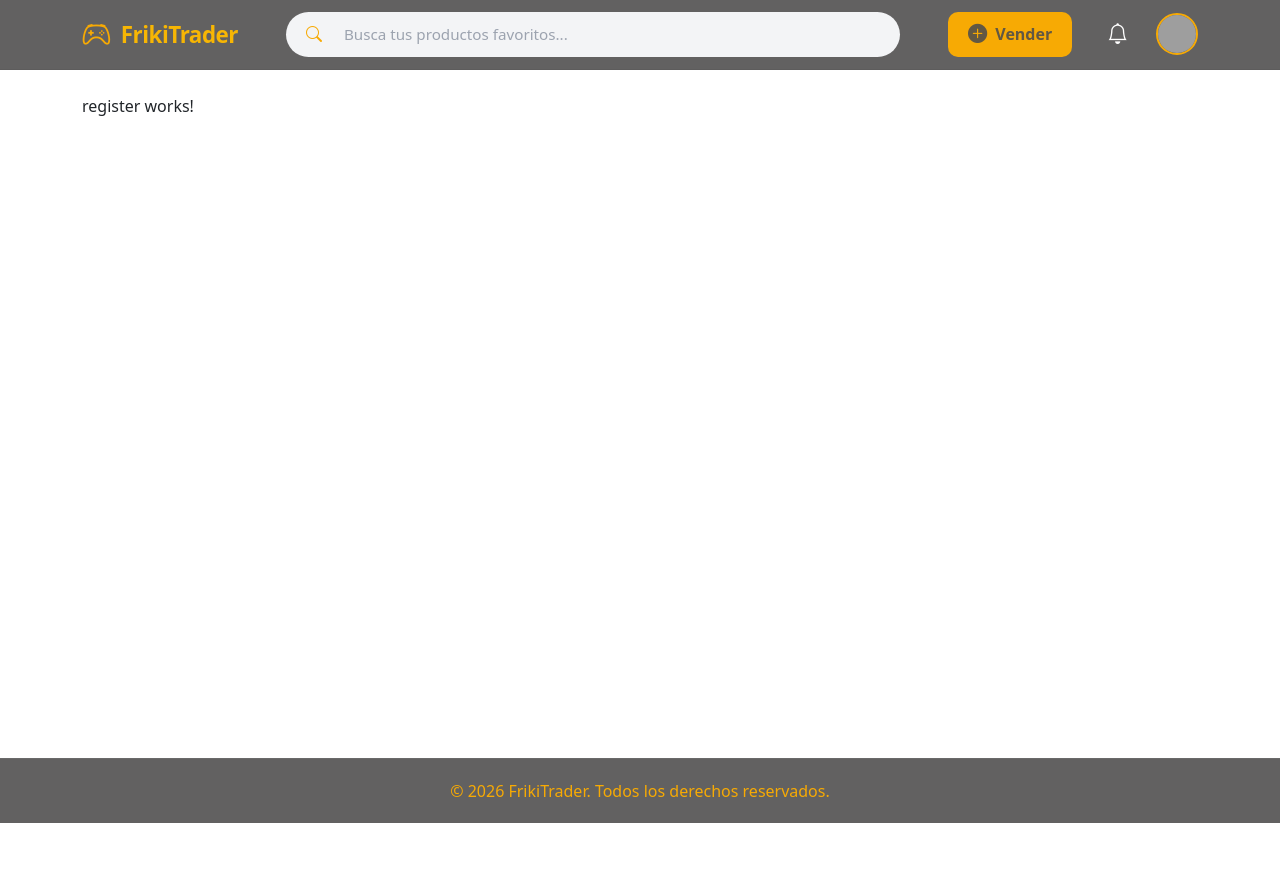
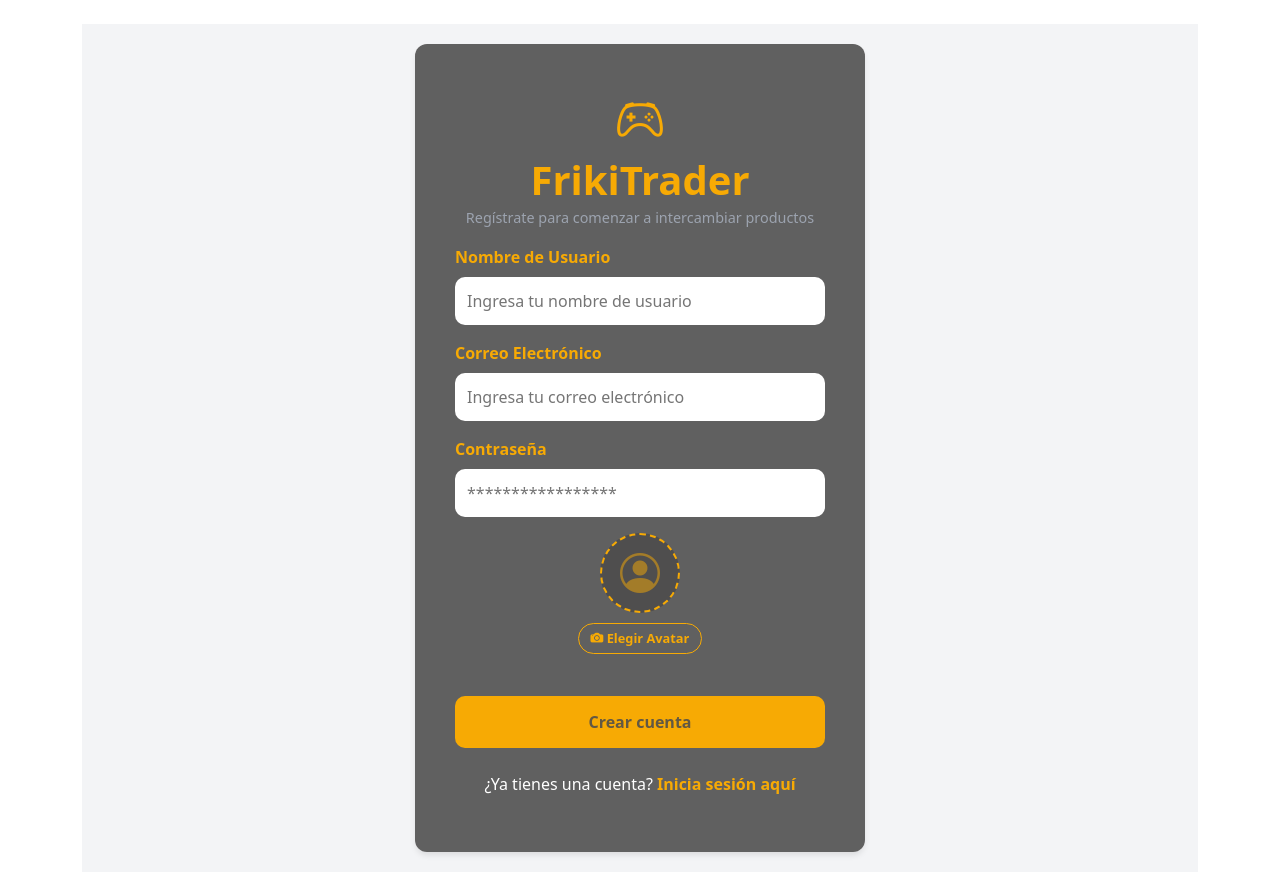
Before and after one commit to haakon1983/FrikiTrader, an Angular app in the folder FrikiTrader-Web/: page /register in a window 1280 px wide. Before the commit the page ends 823 px from the top, so only its background shows below. Built offline with nearby package versions, Linux system fonts and the light colour scheme; grey boxes are pictures that could not be loaded.

Commit message:
WEB:add register component & formulario & rutas

```diff
--- a/FrikiTrader-Web/src/app/app.html
+++ b/FrikiTrader-Web/src/app/app.html
@@ -1,5 +1,5 @@
-<app-header *ngIf="router.url !== '/login'"></app-header>
+<app-header *ngIf="!isAuthPage()"></app-header>
 <main class="container my-4" style="min-height: 80vh;">
   <router-outlet></router-outlet>
 </main>
-<app-footer *ngIf="router.url !== '/login'"></app-footer>
+<app-footer *ngIf="!isAuthPage()"></app-footer>
--- a/FrikiTrader-Web/src/app/app.ts
+++ b/FrikiTrader-Web/src/app/app.ts
@@ -17,4 +17,9 @@ import { signal } from "@angular/core";
 export class App {
   constructor(public router: Router) {};
   protected readonly title = signal('FrikiTrader-Web');
+
+  isAuthPage(): boolean {
+    const autRoutes = ['/login', '/register', '/'];
+    return autRoutes.includes(this.router.url);
+  }
 }
--- a/FrikiTrader-Web/src/app/features/auth/login/login.html
+++ b/FrikiTrader-Web/src/app/features/auth/login/login.html
@@ -21,7 +21,7 @@
             <div class="text-center">
                 <a href="#" class="small text-decoration-none text-muted">¿Olvidaste tu contraseña?</a>
                 <br>
-                <p class="mb-0">¿No tienes cuenta?<a routerLink="/registro" class="text-gold fw-bold text-decoration-none">Resgístrate</a></p>
+                <p class="mb-0">¿No tienes cuenta?<a routerLink="/register" class="text-gold fw-bold text-decoration-none">Resgístrate</a></p>
             </div>
         </form>
     </div>
--- a/FrikiTrader-Web/src/app/features/auth/login/login.scss
+++ b/FrikiTrader-Web/src/app/features/auth/login/login.scss
@@ -91,7 +91,7 @@
 }
 
 .text-gold-link {
-  color: $ft-gold;
+  color: $ft-bg-white;
   font-weight: 600;
   transition: color 0.2s;
 
--- a/FrikiTrader-Web/src/app/features/auth/register/register.html
+++ b/FrikiTrader-Web/src/app/features/auth/register/register.html
@@ -1 +1,42 @@
-<p>register works!</p>
+<div class="auth-container">
+    <div class="auth-card animate__animated animate_fadeIn">
+        <div class="auth-header">
+            <i class="bi bi-controller brand-icon"></i>
+            <h1 class="brand-name">FrikiTrader</h1>
+            <p class ="brand-tagline">Regístrate para comenzar a intercambiar productos</p>
+        </div>
+
+        <form class="auth-form">
+            <div class="mb-3">
+                <label for="username">Nombre de Usuario</label>
+                <input type="text" class="custom-input" id="username" placeholder="Ingresa tu nombre de usuario">
+            </div>
+
+            <div class="mb-3">
+                <label for="email">Correo Electrónico</label>
+                <input type="email" class="custom-input" id="email" placeholder="Ingresa tu correo electrónico">
+            </div>
+
+            <div class="mb-3">
+                <label for="password">Contraseña</label>
+                <input type="password" class="custom-input" id="password" placeholder="*****************">
+            </div>
+
+            <div class="avatar-upload mb-4">
+                <div class="avatar-preview">
+                    <i class="bi bi-person-circle" id="avatar-icon"></i>
+                </div>
+                <label for="avatar-input" class="btn-avatar-select">
+                    <i class="bi bi-camera-fill"></i> Elegir Avatar
+                </label>
+                <input type="file" id="avatar-input" accept="image/*" hidden>
+            </div>
+
+            <button type="submit" class="btn-primary">Crear cuenta</button>
+        </form>
+
+        <div class="auth-footer-links">
+            <p>¿Ya tienes una cuenta? <a routerLink="/login">Inicia sesión aquí</a></p>
+        </div>
+    </div>
+</div>
--- a/FrikiTrader-Web/src/app/features/auth/register/register.scss
+++ b/FrikiTrader-Web/src/app/features/auth/register/register.scss
@@ -0,0 +1,133 @@
+@use 'variables' as *;
+@use 'sass:color';
+
+.auth-container {
+  display: flex;
+  justify-content: center;
+  align-items: center;
+  min-height: 100vh;
+  background-color: $ft-bg-white;
+  padding: 20px;
+}
+
+.auth-card {
+  background: $ft-dark-grey;
+  width: 100%;
+  max-width: 450px;
+  border-radius: $ft-border-radius;
+  box-shadow: $ft-card-shadow;
+  padding: 2.5rem;
+  text-align: center;
+}
+
+.brand-icon {
+  font-size: 3rem;
+  color: $ft-gold;
+}
+
+.brand-name {
+  color: $ft-gold;
+  font-weight: 800;
+  margin-bottom: 0.2rem;
+}
+
+.text-muted {
+  color: rgba(white, 0.6);
+  font-size: 0.9rem;
+  margin-bottom: 2rem;
+}
+
+.brand-tagline{
+  color: $ft-grey-muted !important;
+  font-size: 0.9rem;
+}
+
+label {
+  display: block;
+  text-align: left;
+  color: $ft-gold;
+  font-weight: 600;
+  margin-bottom: 8px;
+}
+
+.custom-input {
+  width: 100%;
+  background-color: white;
+  border: none;
+  padding: 12px;
+  border-radius: 10px;
+  color: $ft-text-dark;
+
+  &:focus {
+    outline: 2px solid $ft-gold;
+  }
+}
+
+.btn-primary {
+  width: 100%;
+  background-color: $ft-gold;
+  color: $ft-dark-grey;
+  border: none;
+  padding: 14px;
+  font-weight: 700;
+  border-radius: 10px;
+  margin-top: 10px;
+  transition: transform 0.2s;
+
+  &:hover {
+    background-color: $ft-gold;
+    transform: translateY(-2px);
+  }
+}
+
+.auth-footer-links {
+  margin-top: 1.5rem;
+  color: white;
+
+  a {
+    color: $ft-gold;
+    text-decoration: none;
+    font-weight: bold;
+    &:hover {
+      text-decoration: underline;
+    }
+  }
+}
+
+.avatar-upload {
+  display: flex;
+  flex-direction: column;
+  align-items: center;
+  gap: 10px;
+
+  .avatar-preview {
+    width: 80px;
+    height: 80px;
+    background-color: $ft-dark-grey;
+    border: 2px dashed $ft-gold;
+    border-radius: 50%;
+    display: flex;
+    justify-content: center;
+    align-items: center;
+
+    i {
+      font-size: 2.5rem;
+      color: rgba($ft-gold, 0.5);
+    }
+  }
+
+  .btn-avatar-select {
+    font-size: 0.8rem;
+    color: $ft-gold;
+    cursor: pointer;
+    border: 1px solid $ft-gold;
+    padding: 5px 12px;
+    border-radius: 20px;
+    transition: all 0.2s;
+
+    &:hover {
+      background-color: $ft-gold;
+      color: $ft-dark-grey;
+    }
+  }
+}
--- a/FrikiTrader-Web/src/app/features/auth/register/register.ts
+++ b/FrikiTrader-Web/src/app/features/auth/register/register.ts
@@ -1,8 +1,10 @@
 import { Component } from '@angular/core';
+import { CommonModule } from '@angular/common';
+import { RouterModule } from "@angular/router";
 
 @Component({
   selector: 'app-register',
-  imports: [],
+  imports: [CommonModule, RouterModule],
   templateUrl: './register.html',
   styleUrl: './register.scss',
 })
```
